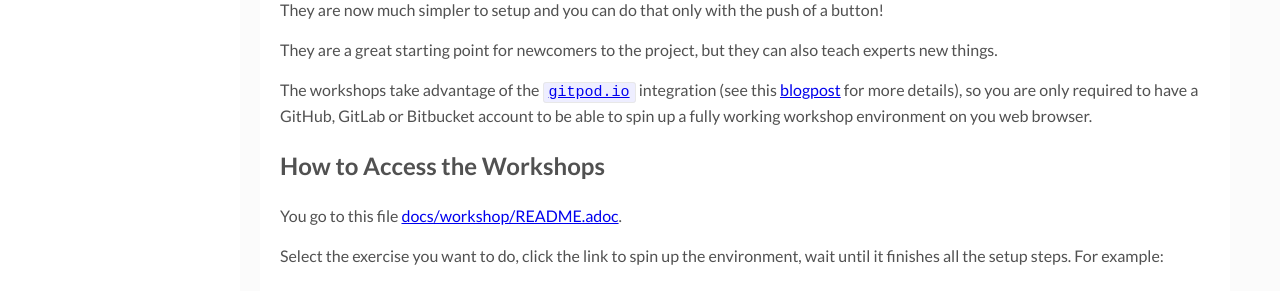
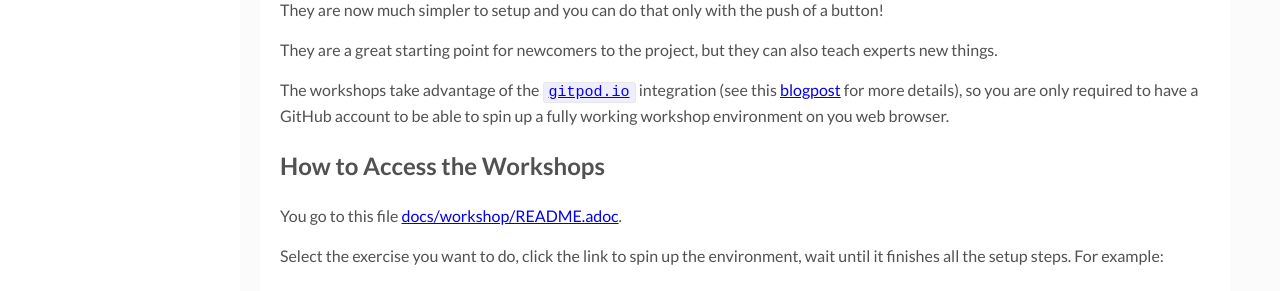
Before and after one commit to ComplianceAsCode/ComplianceAsCode.github.io, a Jekyll site: the page built from _posts/2022-09-07-complianceascode-workshops.md, in a window 1280 px wide and 1251 px high. Shown: the part 306-597 px from the top of the window. Built offline with Jekyll 4.4.1, drawn with Linux system fonts in a browser that asks for light colours; comment, search, counter and statistics services are not loaded.

Commit message:
Restrict gitpod account requirement to github only.
Other accounts will not work since the project is hosted on github.

```diff
--- a/_posts/2022-09-07-complianceascode-workshops.md
+++ b/_posts/2022-09-07-complianceascode-workshops.md
@@ -18,7 +18,7 @@ They are now much simpler to setup and you can do that only with the push of a b
 They are a great starting point for newcomers to the project, but they can also teach experts new things.
 
 The workshops take advantage of the [`gitpod.io`](https://www.gitpod.io/) integration (see this [blogpost]([blogpost](https://complianceascode.github.io/template/2022/06/30/gitpod-integration.html)) for more details),
-so you are only required to have a GitHub, GitLab or Bitbucket account to be able to spin up a fully working workshop environment on you web browser.
+so you are only required to have a GitHub account to be able to spin up a fully working workshop environment on you web browser.
 
 ## How to Access the Workshops
 
```
